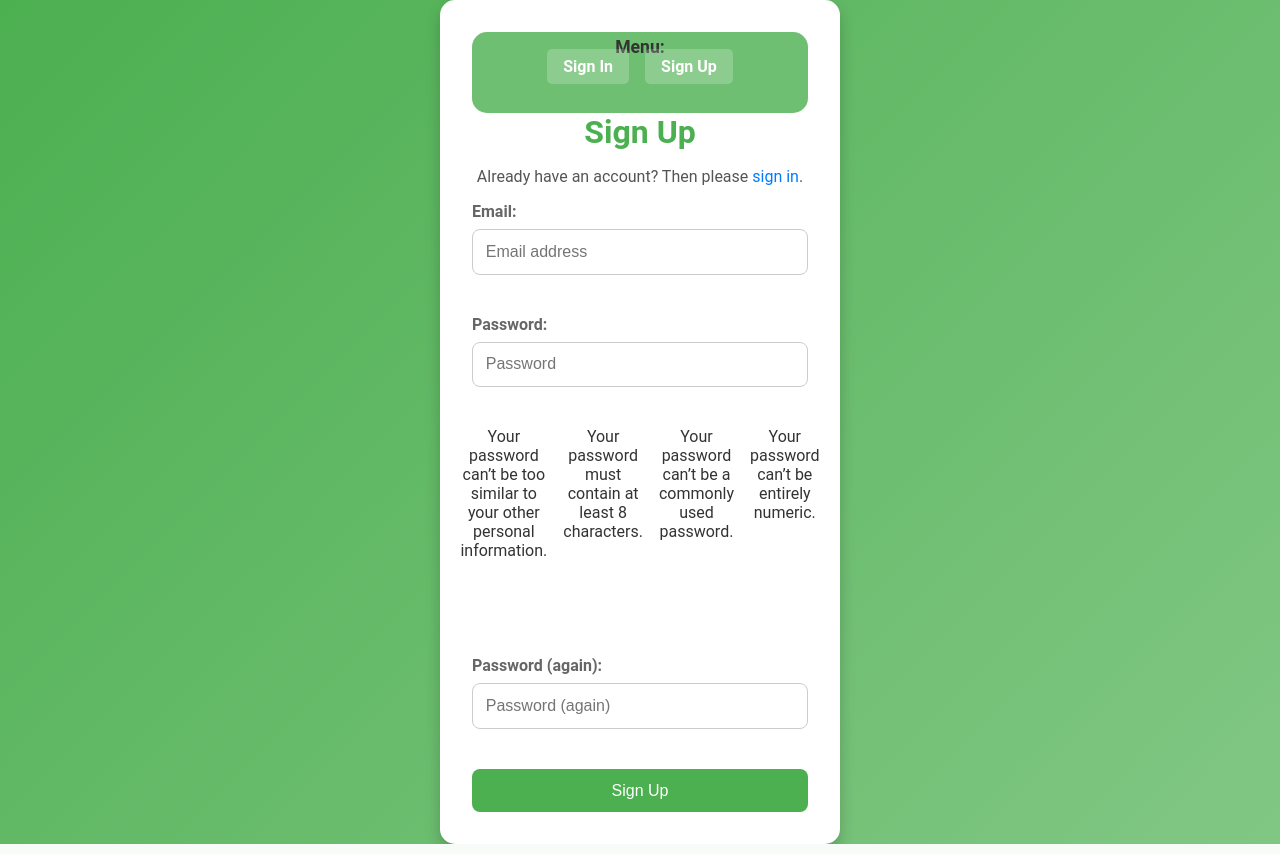
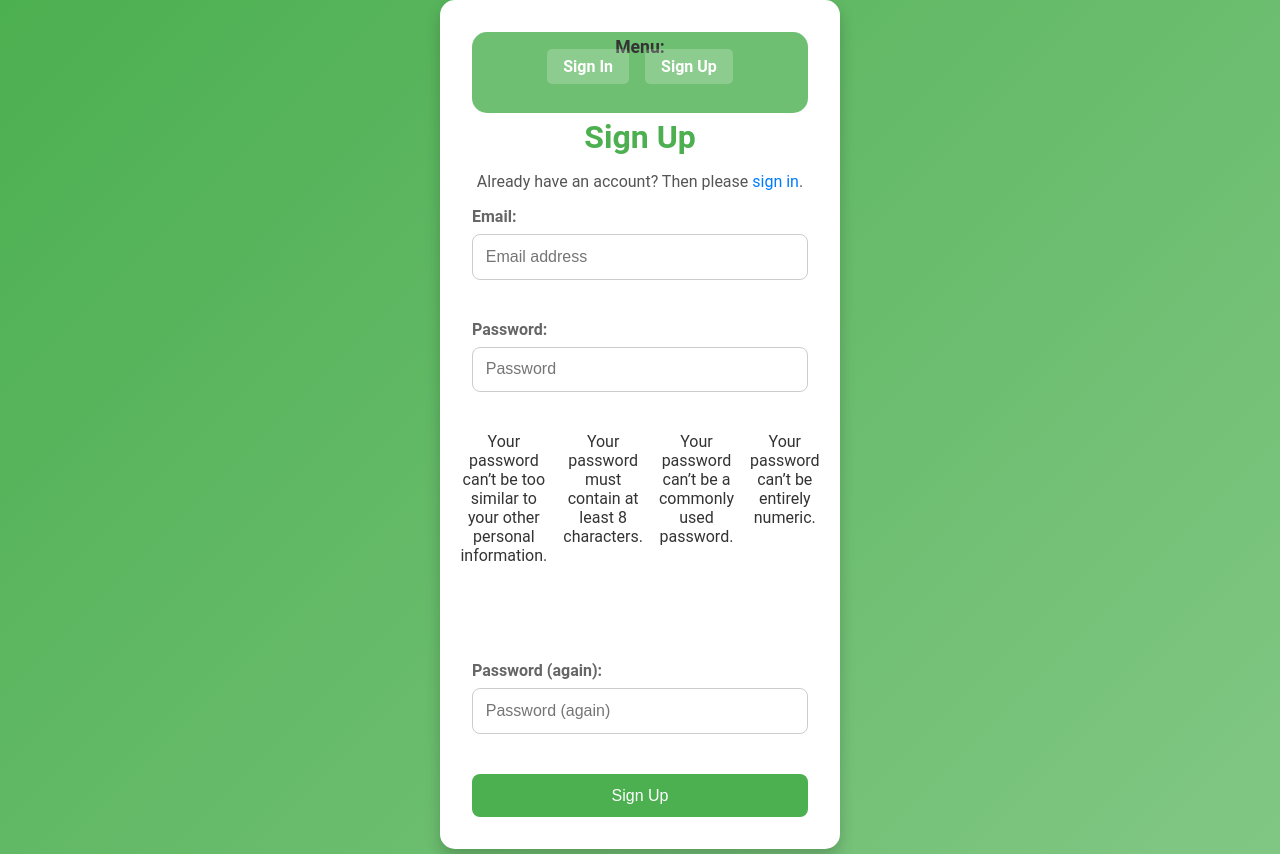
Before and after one commit to FrimpsManu/help-match, a Django app: page /accounts/signup/ in a window 1280 px wide. Run offline with Django 5.2, Linux system fonts and the light colour scheme.

Commit message:
Update navbar styles in accounts.css for improved layout and message display

```diff
--- a/static/accounts.css
+++ b/static/accounts.css
@@ -39,12 +39,14 @@ a:hover {
     animation: fadeIn 0.8s ease-in-out;
 }
 
-.container > :first-child {
-    /* Styles for the navbar */
+div:has(ul) {
+    /* Styles for the navbar and messages */
     padding: 5px;
     background: rgb(111 191 114);
     border-radius: inherit;
+    margin-bottom: 5px;
 }
+
 
 h1 {
     color: #4CAF50;
```
